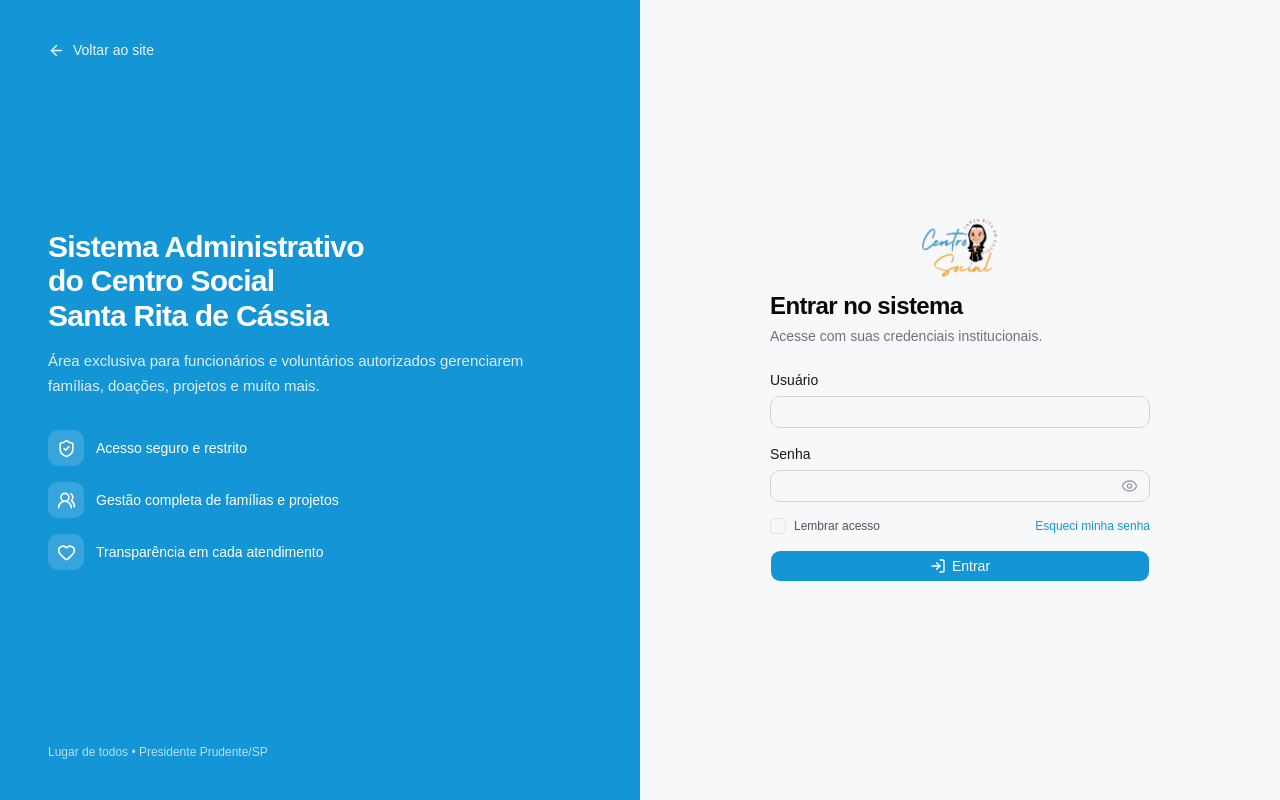
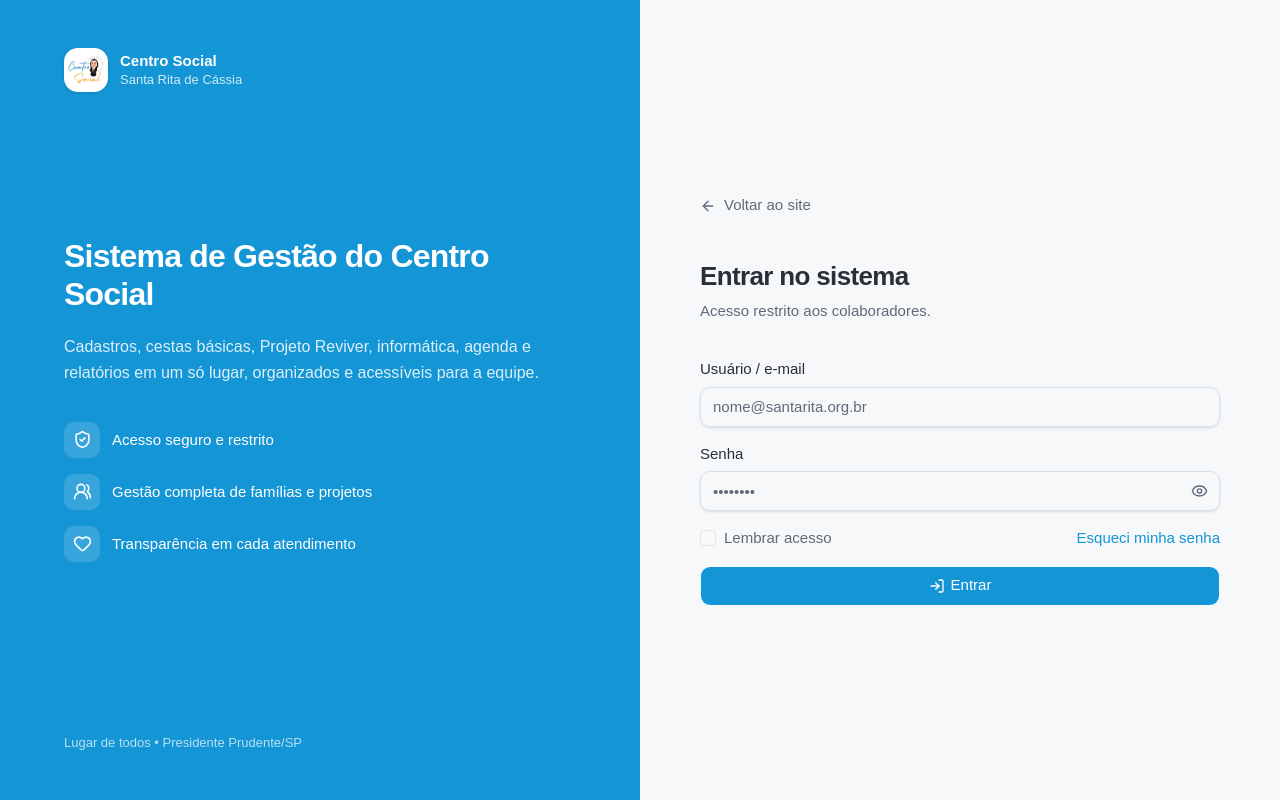
Before and after one commit to alicianeves/sgcs-frontend, a React (Vite) app: page / in a window 1280 px wide. Built offline with nearby package versions, Linux system fonts and the light colour scheme.

Commit message:
style: refine login layout and responsiveness

```diff
--- a/src/pages/login/login.tsx
+++ b/src/pages/login/login.tsx
@@ -1,36 +1,41 @@
-import { useState } from "react";
-import {
-  ArrowLeft,
-  Eye,
-  EyeOff,
-  Heart,
-  LogIn,
-  ShieldCheck,
-  UsersRound,
-} from "lucide-react";
+import { useState, type FormEvent } from "react";
+import { ArrowLeft, Eye, EyeOff, Heart, LogIn, ShieldCheck, UsersRound } from "lucide-react";
 
 import { Button } from "@/components/ui/button";
+import { Checkbox } from "@/components/ui/checkbox";
 import { Input } from "@/components/ui/input";
 import { Label } from "@/components/ui/label";
-import { Checkbox } from "@/components/ui/checkbox";
 import { login } from "@/services/authService";
+
+function InstitutionBrand({ compact = false }: { compact?: boolean }) {
+  return (
+    <div className="flex items-center gap-3">
+      <div className="flex size-11 shrink-0 items-center justify-center rounded-xl bg-white p-1 shadow-sm">
+        <img src="/logo.png" alt="" className="max-h-full max-w-full object-contain" />
+      </div>
+      <div className={compact ? "text-[#292f38]" : "text-white"}>
+        <p className="text-[15px] font-semibold leading-tight">Centro Social</p>
+        <p className={compact
+          ? "mt-0.5 text-[13px] leading-tight text-[#606b79]"
+          : "mt-0.5 text-[13px] leading-tight text-white/80"}>
+          Santa Rita de Cássia
+        </p>
+      </div>
+    </div>
+  );
+}
 
 function Login() {
   const [mostrarSenha, setMostrarSenha] = useState(false);
   const [usuario, setUsuario] = useState("");
   const [senha, setSenha] = useState("");
 
-    async function handleLogin(e: React.FormEvent<HTMLFormElement>) {
+  async function handleLogin(e: FormEvent<HTMLFormElement>) {
     e.preventDefault();
 
     try {
-            const resposta = await login({
-            usuario,
-            senha,
-            });
-
+      const resposta = await login({ usuario, senha });
       localStorage.setItem("token", resposta.token);
-
       console.log("Login realizado com sucesso");
     } catch (error) {
       console.error("Erro ao realizar login", error);
@@ -38,205 +43,128 @@ function Login() {
   }
 
   return (
-        <main className="flex min-h-screen w-full">
+    <main className="flex min-h-dvh w-full">
+      <section className="relative hidden min-h-dvh w-1/2 grid-rows-[minmax(0,1fr)_auto_minmax(0,1fr)] bg-[#1495D6] px-16 py-12 text-white lg:grid">
+        <div className="self-start">
+          <InstitutionBrand />
+        </div>
 
-        {/* LADO ESQUERDO */}
-        <section className="relative hidden min-h-screen w-1/2 bg-[#1495D6] text-white lg:flex lg:flex-col">
-
-            {/* Voltar ao site */}
-            <button
-            type="button"
-            className="absolute left-12 top-10 flex items-center gap-2 text-sm text-white/90 hover:text-white"
-            >
-            <ArrowLeft size={17} />
-            Voltar ao site
-            </button>
-
-            {/* Conteúdo central */}
-            <div className="flex flex-1 items-center px-12">
-            <div className="max-w-lg">
-
-                <h1 className="text-[30px] font-bold leading-[1.15] tracking-tight">
-                Sistema Administrativo
-                <br />
-                do Centro Social
-                <br />
-                Santa Rita de Cássia
+        <div>
+          <div className="max-w-[640px]">
+            <h1 className="text-[32px] font-bold leading-[1.18] tracking-tight">
+              Sistema de Gestão do Centro Social
             </h1>
-
-                <p className="text-[15px] mt-4 max-w-lg text-base leading-relaxed text-white/85">
-                Área exclusiva para funcionários e voluntários autorizados
-                gerenciarem famílias, doações, projetos e muito mais.
+            <p className="mt-5 text-base leading-relaxed text-white/85">
+              Cadastros, cestas básicas, Projeto Reviver, informática, agenda e
+              relatórios em um só lugar, organizados e acessíveis para a equipe.
             </p>
 
-                {/* Benefícios */}
-                <div className="mt-8 space-y-4">
-
+            <div className="mt-9 space-y-4">
               <div className="flex items-center gap-3">
                 <div className="flex size-9 items-center justify-center rounded-lg bg-white/15">
                   <ShieldCheck size={19} />
                 </div>
-
-                    <span className="text-sm font-medium">
-                    Acesso seguro e restrito
-                    </span>
+                <span className="text-[15px] font-medium">Acesso seguro e restrito</span>
               </div>
-
               <div className="flex items-center gap-3">
                 <div className="flex size-9 items-center justify-center rounded-lg bg-white/15">
                   <UsersRound size={19} />
                 </div>
-
-                    <span className="text-sm font-medium">
-                    Gestão completa de famílias e projetos
-                    </span>
+                <span className="text-[15px] font-medium">Gestão completa de famílias e projetos</span>
               </div>
-
               <div className="flex items-center gap-3">
                 <div className="flex size-9 items-center justify-center rounded-lg bg-white/15">
                   <Heart size={19} />
                 </div>
-
-                    <span className="text-sm font-medium">
-                    Transparência em cada atendimento
-                    </span>
+                <span className="text-[15px] font-medium">Transparência em cada atendimento</span>
               </div>
-
             </div>
           </div>
         </div>
 
-            {/* Rodapé */}
-            <p className="absolute bottom-10 left-12 text-xs text-white/70">
-            Lugar de todos • Presidente Prudente/SP
-            </p>
-
+        <p className="self-end text-[13px] text-white/70">Lugar de todos • Presidente Prudente/SP</p>
       </section>
 
+      <section className="flex min-h-dvh w-full items-center justify-center bg-[#F7F8FA] px-6 py-12 lg:w-1/2">
+        <div className="w-full max-w-[448px] lg:max-w-[520px]">
+          <button
+            type="button"
+            className="inline-flex items-center gap-2 text-[15px] text-[#606b79] transition-colors hover:text-[#292f38]"
+          >
+            <ArrowLeft size={16} aria-hidden="true" />
+            Voltar ao site
+          </button>
 
-        {/* LADO DIREITO */}
-        <section className="grid min-h-screen w-full place-items-center bg-[#F7F8FA] px-6 lg:w-1/2">
+          <div className="mt-8 lg:hidden">
+            <InstitutionBrand compact />
+          </div>
 
-            <div className="w-full max-w-[380px]">
+          <div className="mt-9 mb-9">
+            <h2 className="text-[26px] font-bold tracking-tight text-[#292f38]">Entrar no sistema</h2>
+            <p className="mt-1 text-[15px] text-[#606b79]">Acesso restrito aos colaboradores.</p>
+          </div>
 
-            {/* Logo */}
-            <div className="mb-3 flex justify-center">
-                <img
-                src="/logo.png"
-                alt="Centro Social Santa Rita de Cássia"
-                className="h-15 w-auto object-contain"
+          <form className="space-y-4" onSubmit={handleLogin}>
+            <div className="space-y-1.5">
+              <Label htmlFor="usuario" className="text-[15px] font-medium text-[#292f38]">
+                Usuário / e-mail
+              </Label>
+              <Input
+                id="usuario"
+                type="text"
+                autoComplete="username"
+                placeholder="nome@santarita.org.br"
+                value={usuario}
+                onChange={(e) => setUsuario(e.target.value)}
+                className="h-10 rounded-lg border-[#d9e1ea] bg-transparent px-3 text-[15px] shadow-sm placeholder:text-[#606b79] md:text-[15px]"
               />
             </div>
 
-            {/* Cabeçalho */}
-            <div className="mb-6">
-                <h2 className="text-2xl font-bold tracking-tight text-zinc-950">
-                Entrar no sistema
-                </h2>
-
-                <p className="mt-1 text-sm text-zinc-500">
-                Acesse com suas credenciais institucionais.
-                </p>
-            </div>
-
-            {/* Formulário */}
-            <form className="space-y-4" onSubmit={handleLogin}>
-
-                {/* Usuário */}
             <div className="space-y-1.5">
-                <Label
-                    htmlFor="usuario"
-                    className="text-sm font-medium text-zinc-900"
-                >
-                    Usuário
-                </Label>
-
-                <Input
-                    id="usuario"
-                    type="text"
-                    /*placeholder="Usuário"*/
-                    value={usuario}
-                    onChange={(e) => setUsuario(e.target.value)}
-                    className="rounded-lg border-zinc-300 bg-transparent text-sm"
-                />
-                </div>
-
-                {/* Senha */}
-                <div className="space-y-1.5">
-
-                <div className="flex items-center justify-between">
-                    <Label
-                    htmlFor="senha"
-                    className="text-sm font-medium text-zinc-900"
-                    >
-                    Senha
-                    </Label>
-                </div>
-
+              <Label htmlFor="senha" className="text-[15px] font-medium text-[#292f38]">Senha</Label>
               <div className="relative">
                 <Input
                   id="senha"
                   type={mostrarSenha ? "text" : "password"}
+                  autoComplete="current-password"
+                  placeholder="••••••••"
                   value={senha}
                   onChange={(e) => setSenha(e.target.value)}
-                    /*placeholder="Senha"*/
-                    className="rounded-lg border-zinc-300 bg-transparent pr-10 text-sm"
+                  className="h-10 rounded-lg border-[#d9e1ea] bg-transparent px-3 pr-10 text-[15px] shadow-sm placeholder:text-[#606b79] md:text-[15px]"
                 />
-
                 <button
                   type="button"
                   onClick={() => setMostrarSenha(!mostrarSenha)}
-                    className="absolute right-3 top-1/2 -translate-y-1/2 text-zinc-400 hover:text-zinc-900"
-                    aria-label={
-                        mostrarSenha ? "Ocultar senha" : "Mostrar senha"
-                    }
+                  className="absolute right-3 top-1/2 -translate-y-1/2 text-[#606b79] hover:text-[#292f38]"
+                  aria-label={mostrarSenha ? "Ocultar senha" : "Mostrar senha"}
                 >
-                    {mostrarSenha ? (
-                        <EyeOff size={17} />
-                    ) : (
-                        <Eye size={17} />
-                    )}
+                  {mostrarSenha ? <EyeOff size={17} /> : <Eye size={17} />}
                 </button>
               </div>
             </div>
 
-                {/* Lembrar acesso + Esqueci minha senha */}
-                <div className="flex items-center justify-between">
-
+            <div className="flex items-center justify-between gap-3">
               <div className="flex items-center gap-2">
                 <Checkbox id="lembrar" />
-
-                    <Label
-                    htmlFor="lembrar"
-                    className="cursor-pointer text-xs font-normal text-zinc-600"
-                    >
+                <Label htmlFor="lembrar" className="cursor-pointer text-[15px] font-normal text-[#606b79]">
                   Lembrar acesso
                 </Label>
               </div>
-
-                <button
-                    type="button"
-                    className="text-xs font-medium text-[#1495D6] hover:underline"
-                >
+              <button type="button" className="text-[15px] text-[#1495D6] hover:underline">
                 Esqueci minha senha
               </button>
-
             </div>
 
-                {/* Entrar */}
             <Button
               type="submit"
-                className="w-full rounded-lg bg-[#1495D6] text-sm font-medium text-white hover:bg-[#117eb5]"
+              className="h-10 w-full rounded-lg bg-[#1495D6] text-[15px] font-medium text-white hover:bg-[#117eb5]"
             >
-                <LogIn size={16} />
+              <LogIn size={16} aria-hidden="true" />
               Entrar
             </Button>
-
           </form>
         </div>
-
       </section>
-
     </main>
   );
 }
```
Lines whose indentation alone changed are shown as unchanged.
